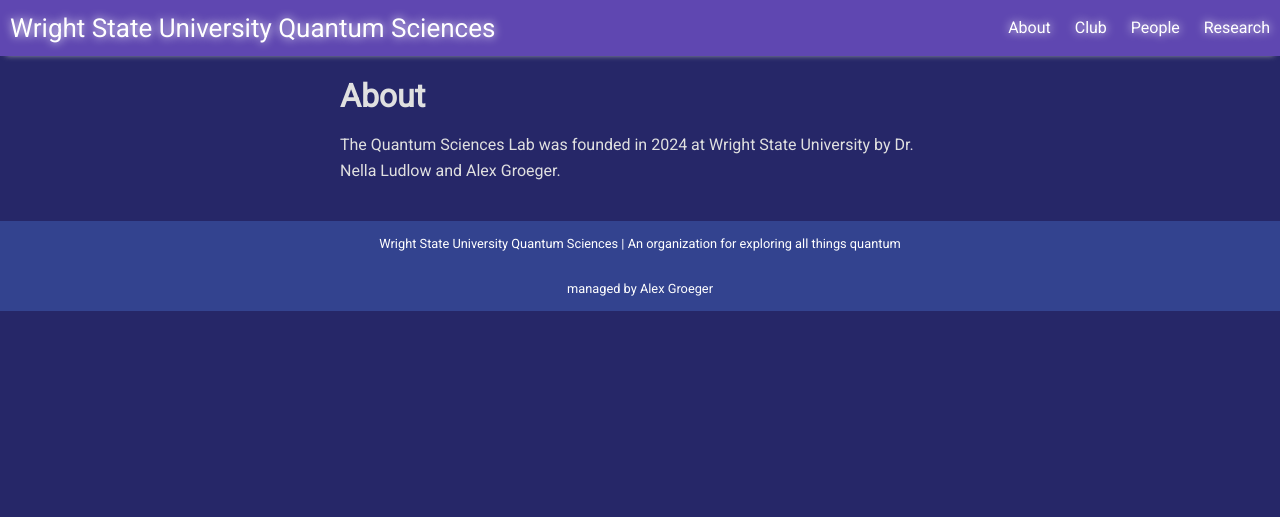
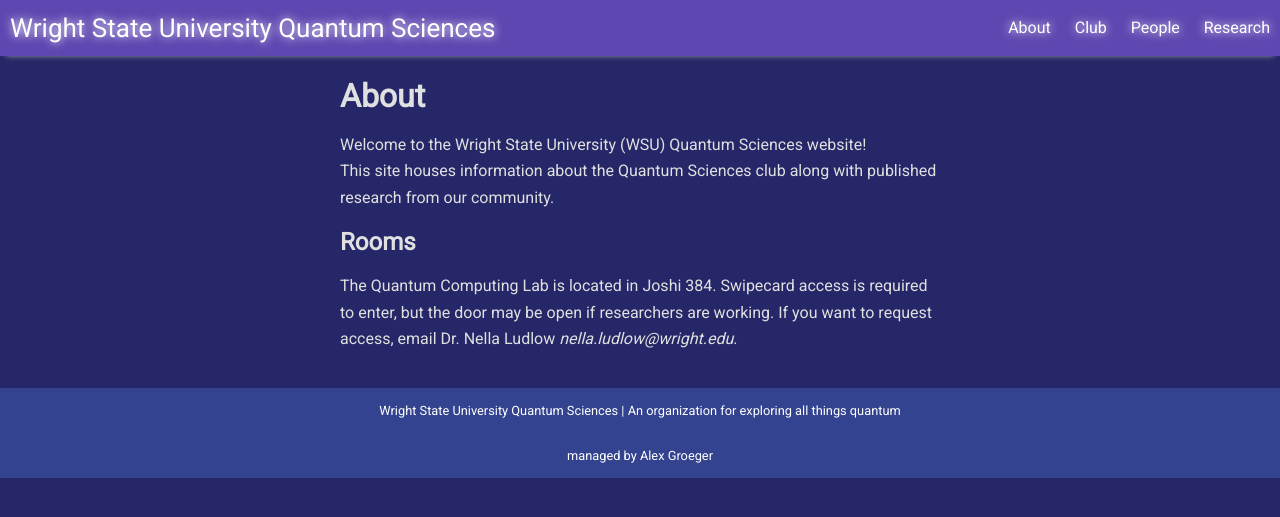
Before and after one commit to WSU-Quantum-Sciences/wsu-quantum-sciences.github.io, a Jekyll site: the page built from pages/about.md, in a window 1280 px wide. Shown: the top 517 px of the page. Built offline with Jekyll 4.4.1, drawn with Linux system fonts in a browser that asks for light colours; nearby versions of some CDN libraries.

Commit message:
Added more detail to about page

```diff
--- a/pages/about.md
+++ b/pages/about.md
@@ -4,4 +4,8 @@ title: About
 permalink: /about
 ---
 
-The Quantum Sciences Lab was founded in 2024 at Wright State University by Dr. Nella Ludlow and Alex Groeger.
+Welcome to the Wright State University (WSU) Quantum Sciences website!<br/>
+This site houses information about the Quantum Sciences club along with published research from our community.
+
+## Rooms
+The Quantum Computing Lab is located in Joshi 384. Swipecard access is required to enter, but the door may be open if researchers are working. If you want to request access, email Dr. Nella Ludlow *nella.ludlow@wright.edu*.
```
